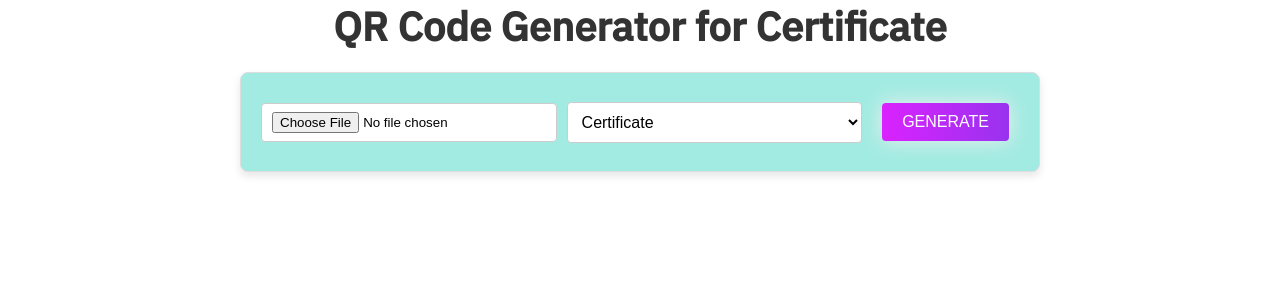
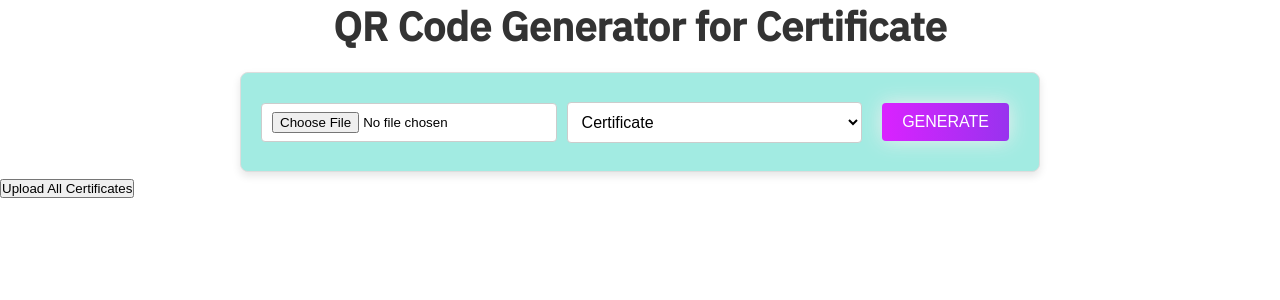
Before and after one commit to mohammedajmal0/QR-Generator, a React (Vite) app in the folder client/: page / in a window 1280 px wide. Shown: the top 300 px of the page. Built offline with nearby package versions, Linux system fonts and the light colour scheme.

Commit message:
multiple files

```diff
--- a/client/src/App.jsx
+++ b/client/src/App.jsx
@@ -1,19 +1,18 @@
+import jsPDF from "jspdf";
+import QRCode from "qrcode";
 import React, { useState } from "react";
+import * as XLSX from "xlsx";
 import "./App.css";
-import * as XLSX from "xlsx";
-import QRCode from "qrcode";
-import Logo from "./assets/logo-qr.png";
 import Certificate from "./Certificate";
-import html2canvas from "html2canvas";
-import jsPDF from "jspdf";
 
-const BASE_URL = 'https://7244-176-16-82-123.ngrok-free.app'
+const BASE_URL = 'http://localhost:9098'
 
 const App = () => {
   const [excelData, setExcelData] = useState([]);
   const [documentType, setDocumentType] = useState("certificate");
   const [qrCodeUrl, setQrCodeUrl] = useState("");
   const [currentData, setCurrentData] = useState(null);
+  const [generatedCertificates, setGeneratedCertificates] = useState([]);
 
   // Handle Excel file upload
   const handleFileUpload = (e) => {
@@ -51,44 +50,160 @@ const App = () => {
     }
   };
 
-  const handleGenerate = () => {
+  const handleGenerate =  async () => {
     console.log("Current Data:", currentData);
     if (excelData.length === 0 || !documentType) {
       alert("Please upload an Excel file and select a document type.");
       return;
     }
 
-    const dataToEncode = `Name: ${currentData.Name}, Course: ${currentData.Course}, Date: ${currentData.Date}`;
-    generateQRCode(dataToEncode).then(() => {
-      uploadCertificateAsPDF();
+    const generatedData = [];
+    for(const row of excelData){
+      const uniqueId = `qrId-${Date.now()}-${Math.random().toString(36).substring(2, 9)}`;
+
+
+        // Generate a unique ID for each row (or use an existing field)
+        const dataToEncode = uniqueIdGenerator();
+
+
+        // Generate QR code (assuming generateQRCode is an async function)
+        await generateQRCode(dataToEncode);
+
+        // Add QR code data to the row (if needed)
+        generatedData.push({
+          ...row,
+          uniqueId,
+          qrCodeUrl,
         });
+
+    }
+
+    setGeneratedCertificates(generatedData);
+    // const dataToEncode = uniqueIdGenerator();
+    // generateQRCode(dataToEncode).then(() => {
+    //   uploadCertificateAsPDF();
+    // });
   };
 
   // Fn to generate and upload the certificate as a PDF
-  const uploadCertificateAsPDF = () => {
-    const certificateElement = document.querySelector(".certificate-container");
+  // const uploadCertificateAsPDF = (row) => {
+  //   const certificateElement = document.querySelector(".certificate-container");
 
-    if (certificateElement) {
-      html2canvas(certificateElement, { scale: 2 }).then((canvas) => {
-        const imgData = canvas.toDataURL("image/png");
+  //   if (certificateElement) {
+  //     html2canvas(certificateElement, { scale: 2 }).then((canvas) => {
+  //       const imgData = canvas.toDataURL("image/png");
 
+  //       const pdf = new jsPDF({
+  //         orientation: "landscape",
+  //         unit: "px",
+  //         format: [canvas.width, canvas.height],
+  //       });
+
+  //       pdf.addImage(imgData, "PNG", 0, 0, canvas.width, canvas.height);
+
+  //       // Convert PDF to Blob
+  //       const pdfBlob = pdf.output("blob");
+
+  //       // Create FormData to send the PDF as a file
+  //       const formData = new FormData();
+  //       formData.append("file", pdfBlob, "certificate.pdf");
+  //       formData.append("fileType", "application/pdf");
+
+  //       fetch(`${BASE_URL}/api/upload?fileName=${row.usn}`, {
+  //         method: "POST",
+  //         body: formData,
+  //       })
+  //         .then((response) => response.json())
+  //         .then((data) => {
+  //           console.log("Certificate uploaded successfully:", data);
+  //         })
+  //         .catch((error) => {
+  //           console.error("Error uploading certificate:", error);
+  //         });
+  //     });
+  //   }
+  // };
+
+  const uniqueIdGenerator= ()=>{
+    return `qrId : ${Date.now()}-${Math.random().toString(36).substring(2, 9)}`;
+  }
+
+  // const uploadCertificates = (certificates) => {
+  //   certificates.forEach((cert) => {
+  //     html2canvas(document.getElementById(`cert-${cert.uniqueId}`), { scale: 2 }).then((canvas) => {
+  //       const imgData = canvas.toDataURL("image/png");
+
+  //       const pdf = new jsPDF({
+  //         orientation: "landscape",
+  //         unit: "px",
+  //         format: [canvas.width, canvas.height],
+  //       });
+
+  //       pdf.addImage(imgData, "PNG", 0, 0, canvas.width, canvas.height);
+
+  //       // Convert PDF to Blob
+  //       const pdfBlob = pdf.output("blob");
+
+  //       // Upload certificate PDF to server
+  //       const formData = new FormData();
+  //       formData.append("file", pdfBlob, `${cert.Name}_certificate.pdf`);
+  //       formData.append("fileType", "application/pdf");
+
+  //       fetch(`${BASE_URL}/api/upload?fileName=${cert.usn}`, {
+  //         method: "POST",
+  //         body: formData,
+  //       })
+  //         .then((response) => response.json())
+  //         .then((data) => {
+  //           console.log("Certificate uploaded successfully:", data);
+  //         })
+  //         .catch((error) => {
+  //           console.error("Error uploading certificate:", error);
+  //         });
+  //     });
+  //   });
+  // };
+
+  const uploadCertificates = (certificates) => {
+    certificates.forEach((cert) => {
+      // Create a new PDF document
       const pdf = new jsPDF({
         orientation: "landscape",
         unit: "px",
-          format: [canvas.width, canvas.height],
+        format: "a4", // A4 size paper
       });
 
-        pdf.addImage(imgData, "PNG", 0, 0, canvas.width, canvas.height);
+      // Add text content to the PDF
+      pdf.setFontSize(24);
+      pdf.text(`Certificate of Completion`, 100, 50);
+      pdf.setFontSize(16);
+      pdf.text(`This certifies that`, 100, 100);
+      pdf.setFontSize(20);
+      pdf.text(cert.Name, 100, 130); // Student Name
+      pdf.setFontSize(16);
+      pdf.text(`has completed the course`, 100, 160);
+      pdf.text(cert.Course, 100, 190); // Course Name
+      pdf.text(`Date: ${cert.Date}`, 100, 220); // Date
+
+      // Add the QR Code image if available
+      if (cert.qrCodeUrl) {
+        const qrImage = new Image();
+        qrImage.src = cert.qrCodeUrl;
+
+        qrImage.onload = () => {
+          // Draw QR Code image at specified position
+          pdf.addImage(qrImage, "PNG", 100, 250, 50, 50); // Change dimensions as needed
 
           // Convert PDF to Blob
           const pdfBlob = pdf.output("blob");
 
           // Create FormData to send the PDF as a file
           const formData = new FormData();
-        formData.append("fileData", pdfBlob, "certificate.pdf");
+          formData.append("file", pdfBlob, `${cert.usn}.pdf`); // Use {usn}.pdf as filename
           formData.append("fileType", "application/pdf");
 
-        fetch(`${BASE_URL}/api/upload`, {
+          // Upload the PDF to the server
+          fetch(`${BASE_URL}/api/upload?fileName=${cert.usn}`, {
             method: "POST",
             body: formData,
           })
@@ -99,8 +214,30 @@ const App = () => {
             .catch((error) => {
               console.error("Error uploading certificate:", error);
             });
+        };
+      } else {
+        // Convert PDF to Blob if no QR code
+        const pdfBlob = pdf.output("blob");
+
+        // Create FormData to send the PDF as a file
+        const formData = new FormData();
+        formData.append("file", pdfBlob, `${cert.usn}.pdf`); // Use {usn}.pdf as filename
+        formData.append("fileType", "application/pdf");
+
+        // Upload the PDF to the server
+        fetch(`${BASE_URL}/api/upload?fileName=${cert.usn}`, {
+          method: "POST",
+          body: formData,
+        })
+          .then((response) => response.json())
+          .then((data) => {
+            console.log("Certificate uploaded successfully:", data);
+          })
+          .catch((error) => {
+            console.error("Error uploading certificate:", error);
           });
       }
+    });
   };
 
   return (
@@ -123,6 +260,7 @@ const App = () => {
           className="document-select"
         >
           <option value="certificate">Certificate</option>
+          <option value="certificate2">Certificate2</option>
         </select>
 
         <button onClick={handleGenerate} className="generate-button">
@@ -130,7 +268,8 @@ const App = () => {
         </button>
       </div>
 
-      {currentData && qrCodeUrl && (
+
+      {/* {currentData && qrCodeUrl && (
         <>
           <Certificate
             name={currentData.Name}
@@ -139,7 +278,22 @@ const App = () => {
             qrCodeUrl={qrCodeUrl}
           />
         </>
-      )}
+      )} */}
+       {/* Render Generated Certificates */}
+       {generatedCertificates.map((cert, index) => (
+        <div key={index} id={`cert-${cert.uniqueId}`} className="certificate-container">
+          <Certificate
+            name={cert.Name}
+            course={cert.Course}
+            date={cert.Date}
+            qrCodeUrl={cert.qrCodeUrl}
+          />
+        </div>
+      ))}
+
+      <button onClick={() => uploadCertificates(generatedCertificates)} className="upload-button">
+        Upload All Certificates
+      </button>
     </div>
   );
 };
```
Lines whose indentation alone changed are shown as unchanged.
